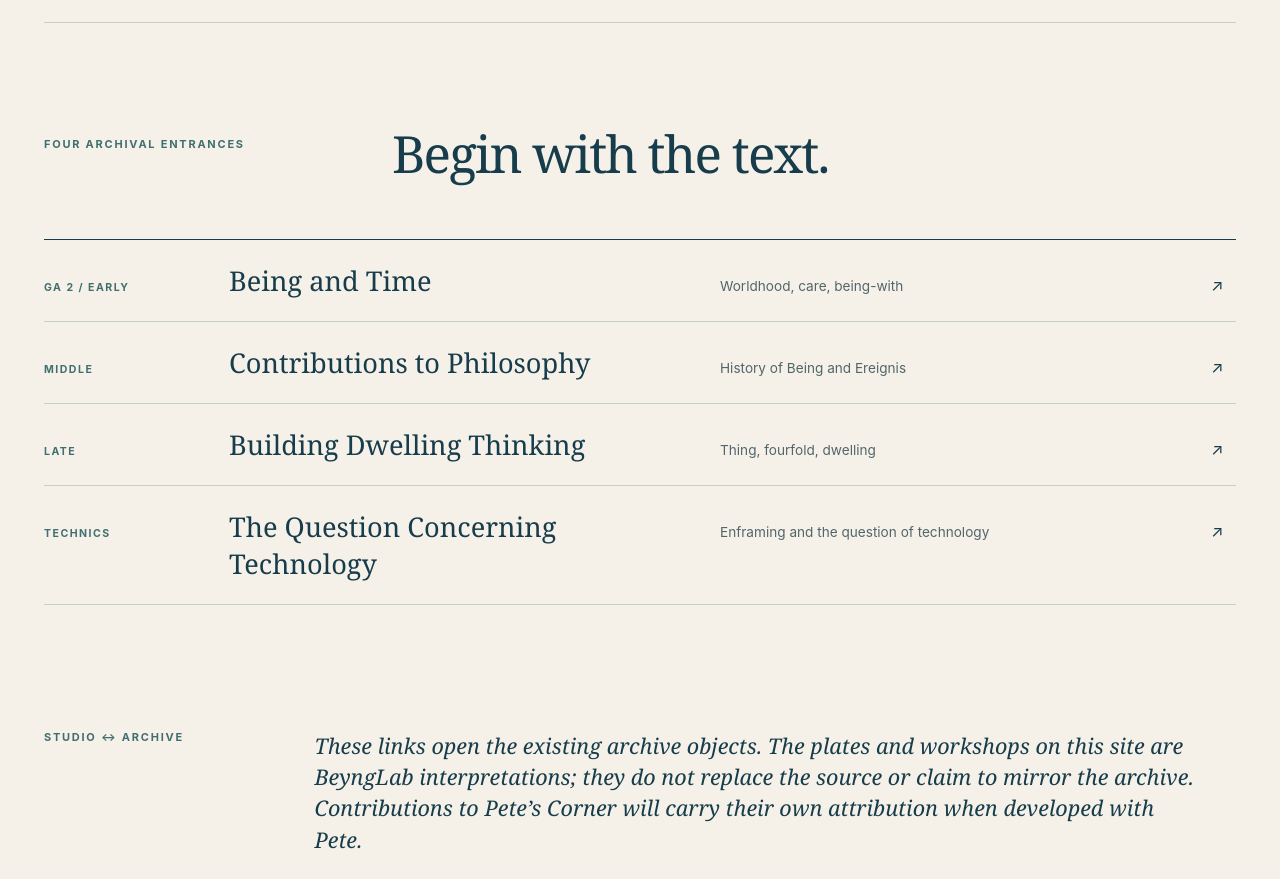
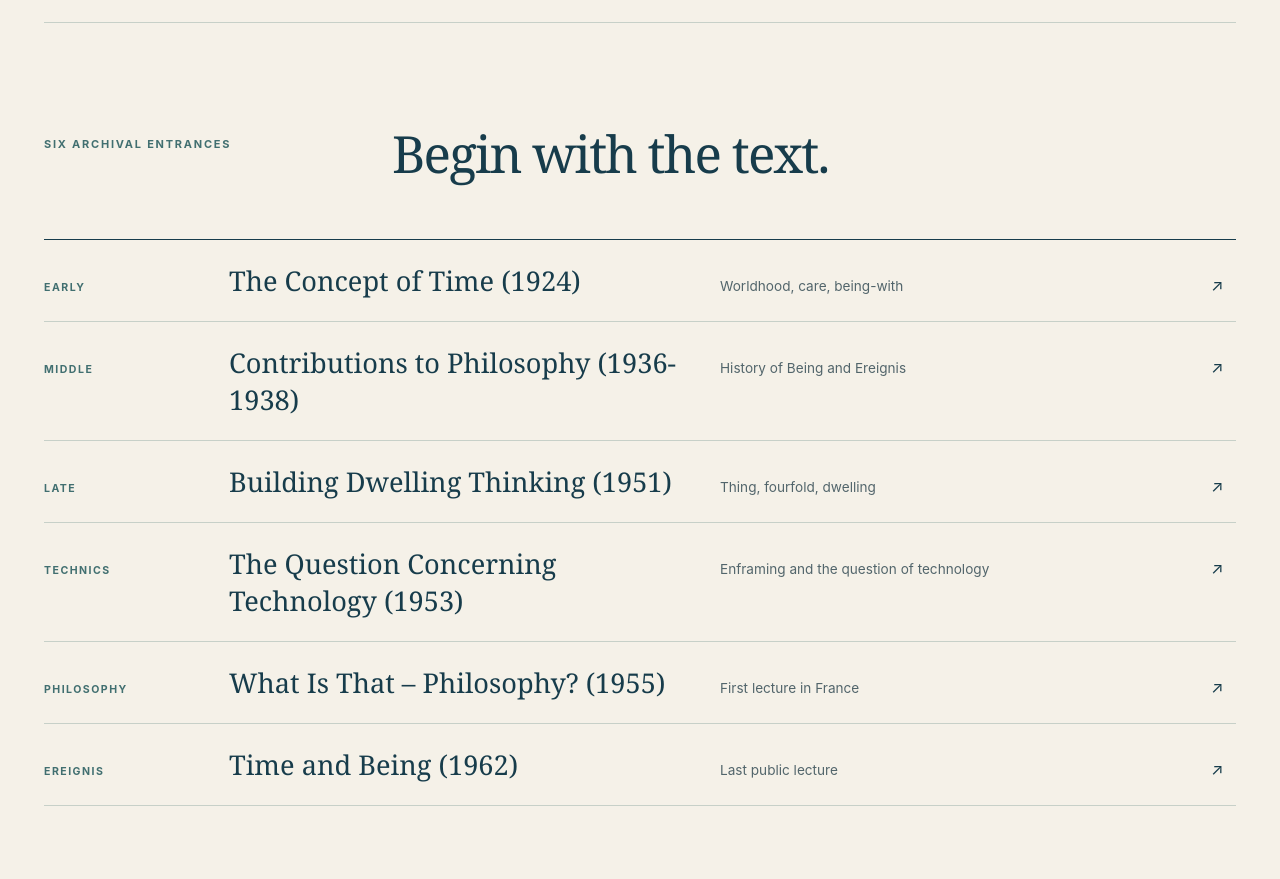
Before and after one commit to milansegedinac/BeyngLab, a plain HTML site: page petes-corner/index.html in a window 1280 px wide. Shown: the part 720-1599 px from the top of the page. Drawn offline with Linux system fonts and the light colour scheme.

Commit message:
edit archival entrances

```diff
--- a/petes-corner/index.html
+++ b/petes-corner/index.html
@@ -38,12 +38,14 @@
       <p class="eyebrow">Pete’s Corner</p><h1>The archive <em>keeps the door open.</em></h1>
       <p class="lead">Pete Ferreira’s Ereignis at beyng.com gathers and preserves Heidegger texts and reading paths. BeyngLab stages diagrams and experiments with them. Follow a source out, and return with a better question.</p>
       <a class="button-primary" href="https://www.beyng.com/" target="_blank" rel="noopener noreferrer">Open Ereignis archive <span aria-hidden="true">↗</span></a></div></section>
-    <section class="wrap section-pad"><div class="section-head"><p class="eyebrow">Four archival entrances</p><h2>Begin with the text.</h2></div>
+    <section class="wrap section-pad"><div class="section-head"><p class="eyebrow">Six archival entrances</p><h2>Begin with the text.</h2></div>
       <div class="archive-list">
-        <a href="https://beyng.com/hb/ToC_GA2.html" target="_blank" rel="noopener noreferrer"><span>GA 2 / EARLY</span><strong>Being and Time</strong><small>Worldhood, care, being-with</small><b aria-hidden="true">↗</b></a>
-        <a href="https://www.beyng.com/pages/en/ContributionsEvent/ContributionsEvent.ToC.html" target="_blank" rel="noopener noreferrer"><span>MIDDLE</span><strong>Contributions to Philosophy</strong><small>History of Being and Ereignis</small><b aria-hidden="true">↗</b></a>
-        <a href="https://www.beyng.com/pages/en/PoetryLanguageThought/BDT.html" target="_blank" rel="noopener noreferrer"><span>LATE</span><strong>Building Dwelling Thinking</strong><small>Thing, fourfold, dwelling</small><b aria-hidden="true">↗</b></a>
-        <a href="https://www.beyng.com/pages/en/BasicWritings/QCT.html" target="_blank" rel="noopener noreferrer"><span>TECHNICS</span><strong>The Question Concerning Technology</strong><small>Enframing and the question of technology</small><b aria-hidden="true">↗</b></a>
+        <a href="https://www.beyng.com/pages/en/ConceptofTime/ConceptofTime.html" target="_blank" rel="noopener noreferrer"><span>EARLY</span><strong>The Concept of Time (1924)</strong><small>Worldhood, care, being-with</small><b aria-hidden="true">↗</b></a>
+        <a href="https://www.beyng.com/pages/en/ContributionsEvent/ContributionsEvent.ToC.html" target="_blank" rel="noopener noreferrer"><span>MIDDLE</span><strong>Contributions to Philosophy (1936-1938)</strong><small>History of Being and Ereignis</small><b aria-hidden="true">↗</b></a>
+        <a href="https://www.beyng.com/pages/en/PoetryLanguageThought/BDT.html" target="_blank" rel="noopener noreferrer"><span>LATE</span><strong>Building Dwelling Thinking (1951)</strong><small>Thing, fourfold, dwelling</small><b aria-hidden="true">↗</b></a>
+        <a href="https://www.beyng.com/pages/en/BasicWritings/QCT.html" target="_blank" rel="noopener noreferrer"><span>TECHNICS</span><strong>The Question Concerning Technology (1953)</strong><small>Enframing and the question of technology</small><b aria-hidden="true">↗</b></a>
+        <a href="https://www.beyng.com/pages/en/WhatIsThatPhilosophy/WhatIsThatPhilosophy.html" target="_blank" rel="noopener noreferrer"><span>PHILOSOPHY</span><strong>What Is That – Philosophy? (1955)</strong><small>First lecture in France</small><b aria-hidden="true">↗</b></a>
+        <a href="https://www.beyng.com/docs/ZeitUndSein/ZeitUndSein.html" target="_blank" rel="noopener noreferrer"><span>EREIGNIS</span><strong>Time and Being (1962)</strong><small>Last public lecture</small><b aria-hidden="true">↗</b></a>
       </div>
     </section>
     <section class="wrap archive-relationship"><span class="serial">STUDIO ↔ ARCHIVE</span><p>These links open the existing archive objects. The plates and workshops on this site are BeyngLab interpretations; they do not replace the source or claim to mirror the archive. Contributions to Pete’s Corner will carry their own attribution when developed with Pete.</p></section>
```
